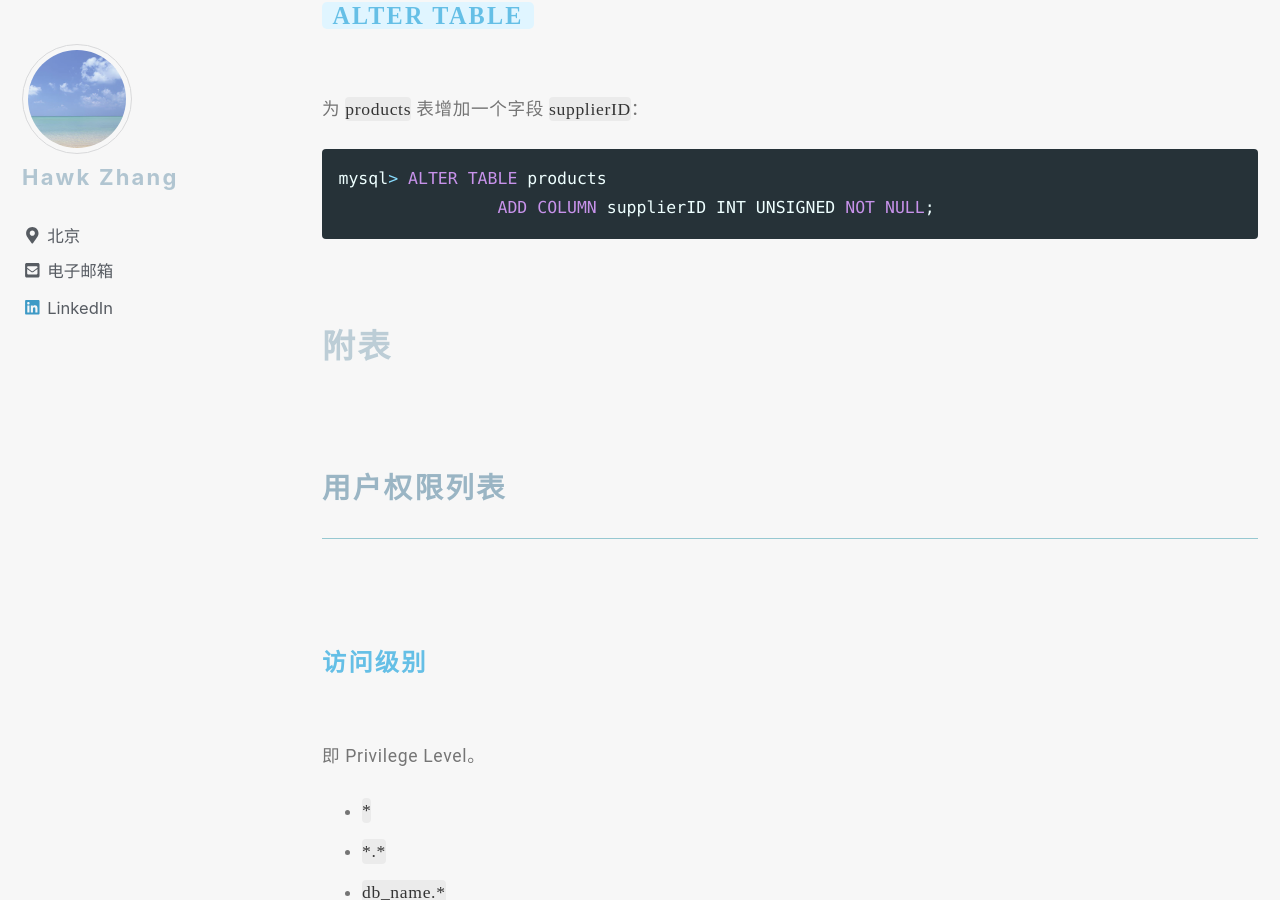
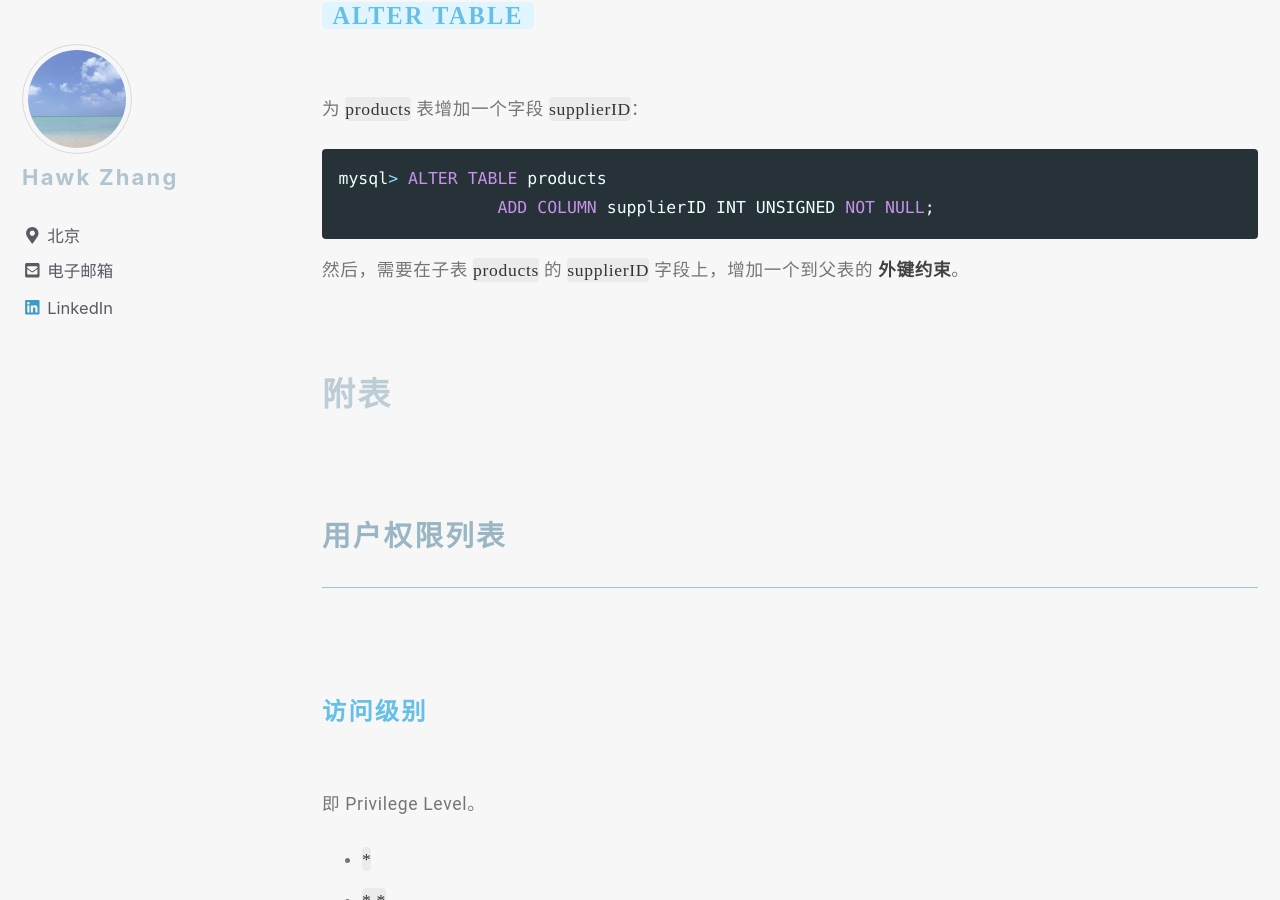
Before and after one commit to narru888/linotes_note, a Jekyll site: the page built from _posts/mysql/2016-04-02-statements.md, in a window 1280 px wide and 900 px high, scrolled down 27326 px. Built offline with Jekyll 4.4.1, drawn with Linux system fonts in a browser that asks for light colours; nearby versions of some CDN libraries; a script that is not in the unit is left out.

Commit message:
update on 2018-10-15 17:47:01 CST

````diff
--- a/_posts/mysql/2016-04-02-statements.md
+++ b/_posts/mysql/2016-04-02-statements.md
@@ -1113,6 +1113,8 @@
 		ADD COLUMN supplierID INT UNSIGNED NOT NULL;
 ```
 
+然后，需要在子表 `products` 的 `supplierID` 字段上，增加一个到父表的 **外键约束**。
+
 
 
 
````
